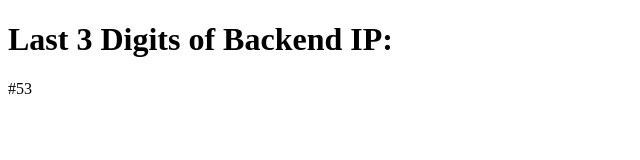
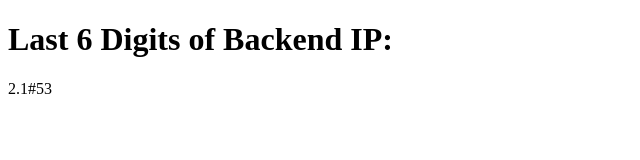
Before and after one commit to Bilgeworth/bilgeworth.github.io, a plain HTML site: page index.html in a window 1280 px wide. Shown: the full height of the page, 0-640 px from the left. Drawn offline with Linux system fonts and the light colour scheme.

Commit message:
Update backend IP address

```diff
--- a/index.html
+++ b/index.html
@@ -8,7 +8,7 @@
             try {
                 const response = await fetch('backend_ip.txt');
                 const backendIP = await response.text();
-                document.getElementById('backendIP').textContent = backendIP.slice(-3);
+                document.getElementById('backendIP').textContent = backendIP.slice(-6);
             } catch (error) {
                 console.error('Error fetching backend IP:', error);
             }
@@ -41,7 +41,7 @@
     </script>
 </head>
 <body>
-    <h1>Last 3 Digits of Backend IP:</h1>
+    <h1>Last 6 Digits of Backend IP:</h1>
     <p id="backendIP"></p>
 </body>
 </html>
```
